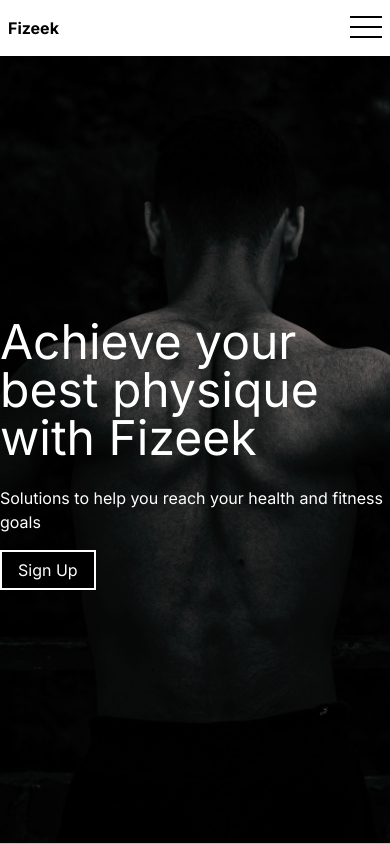
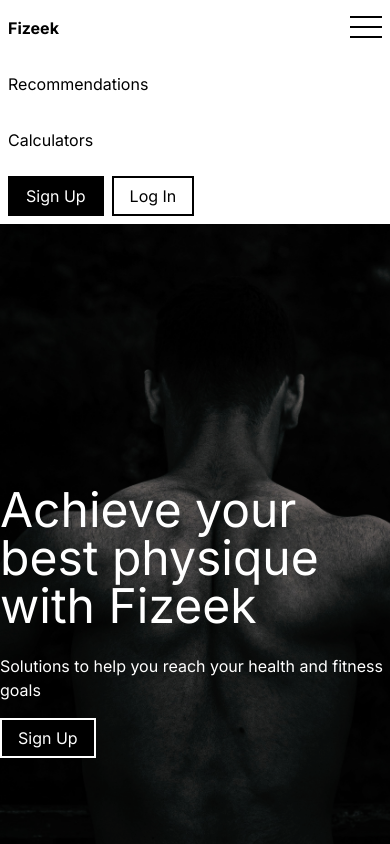
Before and after one commit to hoalex21/Fizeek, a Next.js app: page / in a window 390 px wide. Both pictures are taken after a click on the element 366 px from the left and 28 px from the top of the page. Shown: the top 844 px of the page. Built offline with nearby package versions, Linux system fonts and the light colour scheme; no server answers.

Commit message:
hide and unhide nav using hamburger

```diff
--- a/app/ui/navbar.tsx
+++ b/app/ui/navbar.tsx
@@ -39,7 +39,12 @@ export default function NavBar() {
                 </div>
 
                 {/* Site Features */}
-                <div className="hidden md:block md:flex md:justify-center">
+                <div className={
+                    dropdown ?
+                    "md:block md:flex md:justify-center"
+                    :
+                    "hidden md:block md:flex md:justify-center"
+                }>
                     <div>
                         <button onClick={handleRecommendationDropdown} className="py-4 px-2 text-left w-full md:w-fit hover:bg-gray-300">Recommendations</button>
                         {
@@ -72,7 +77,12 @@ export default function NavBar() {
                 </div>
 
                 {/* Site Authentication */}
-                <div className="hidden md:block md:flex justify-end md:px-4 px-2 py-4">
+                <div className={
+                    dropdown ?
+                    "md:block md:flex justify-end md:px-4 px-2 py-4"
+                    :
+                    "hidden md:block md:flex justify-end md:px-4 px-2 py-4"
+                }>
                     <ul className="flex">
                         {
                             status === "authenticated"? (
```
